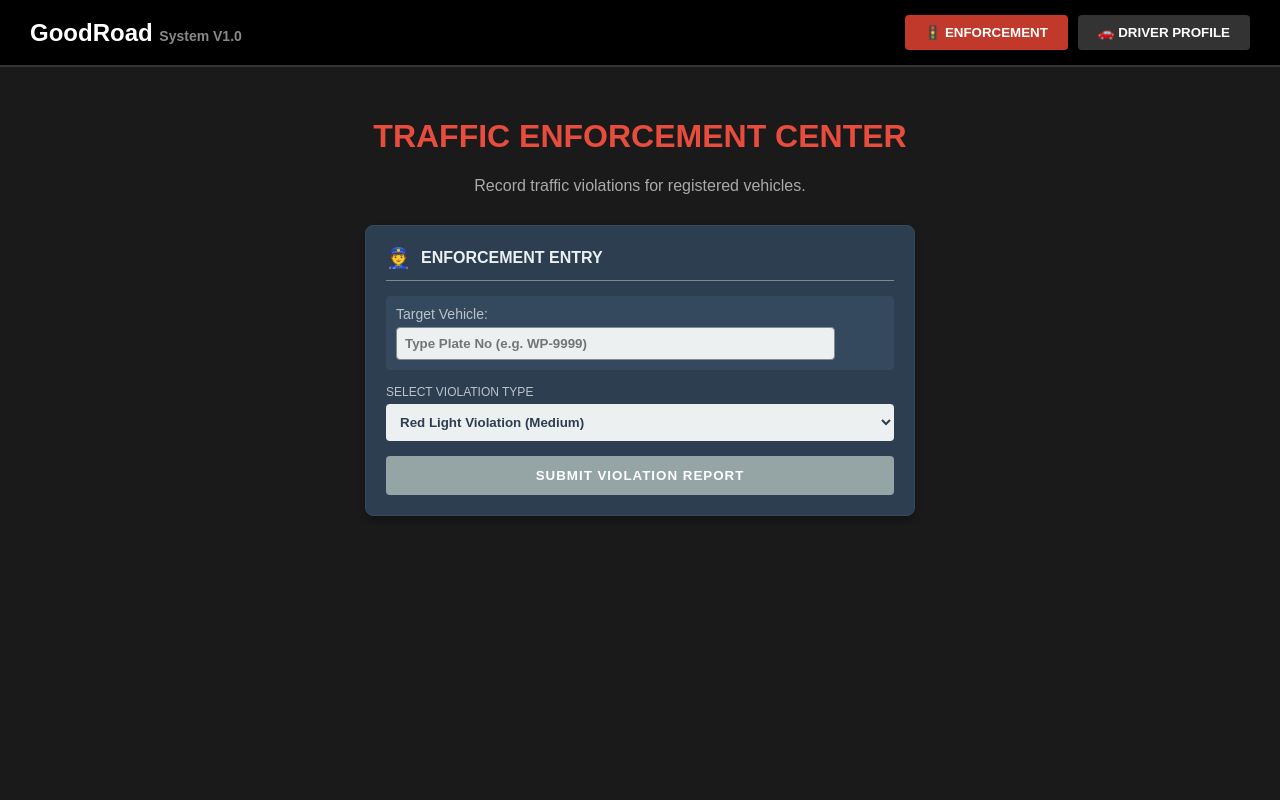
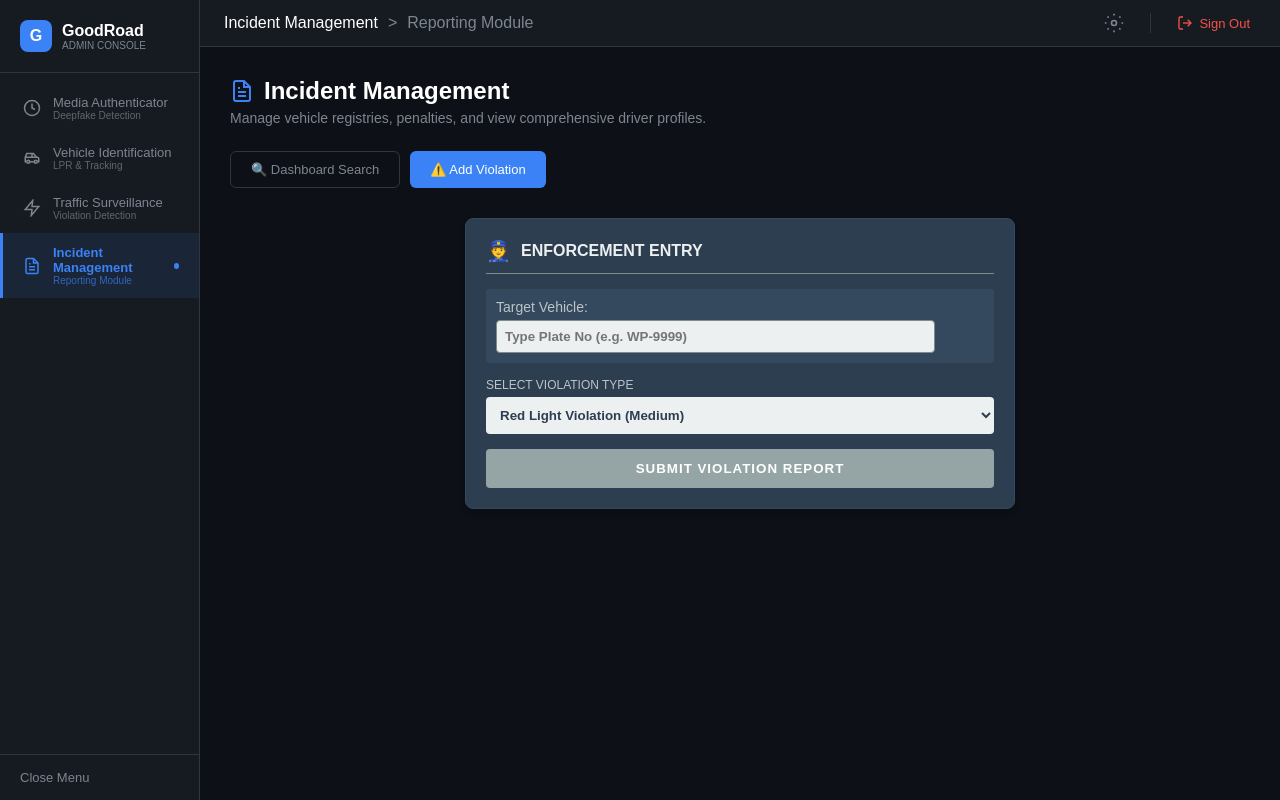
Before and after one commit to GoodRoad-Research-Project/GoodRoad-ReportingModule, a React (Create React App) app in the folder frontend/: page / in a window 1280 px wide. Built offline with nearby package versions, Linux system fonts and the light colour scheme.

Commit message:
Add sidebar navigation and header

```diff
--- a/frontend/src/PenaltyDashboard.jsx
+++ b/frontend/src/PenaltyDashboard.jsx
@@ -7,10 +7,19 @@ import ViolationForm from './ViolationForm';
 const PenaltyDashboard = () => {
     // STATE: Controls which view we are seeing
     const [viewMode, setViewMode] = useState('ENFORCEMENT'); // 'ENFORCEMENT' or 'PROFILE'
+    const [sidebarOpen, setSidebarOpen] = useState(true);
 
     const [searchPlate, setSearchPlate] = useState('');
     const [data, setData] = useState(null);
     const [error, setError] = useState('');
+
+    // Menu items for sidebar - icons matching team's UI
+    const menuItems = [
+        { id: 'media', icon: <svg width="18" height="18" viewBox="0 0 24 24" fill="none" stroke="currentColor" strokeWidth="2"><circle cx="12" cy="12" r="10"/><path d="M12 6v6l4 2"/></svg>, label: 'Media Authenticator', sublabel: 'Deepfake Detection' },
+        { id: 'vehicle', icon: <svg width="18" height="18" viewBox="0 0 24 24" fill="none" stroke="currentColor" strokeWidth="2"><path d="M7 17m-2 0a2 2 0 1 0 4 0a2 2 0 1 0 -4 0"/><path d="M17 17m-2 0a2 2 0 1 0 4 0a2 2 0 1 0 -4 0"/><path d="M5 17h-2v-6l2-5h9l4 5h1a2 2 0 0 1 2 2v4h-2m-4 0h-6m-6 -6h15m-6 0v-5"/></svg>, label: 'Vehicle Identification', sublabel: 'LPR & Tracking' },
+        { id: 'traffic', icon: <svg width="18" height="18" viewBox="0 0 24 24" fill="none" stroke="currentColor" strokeWidth="2"><path d="M13 2L3 14h9l-1 8 10-12h-9l1-8z"/></svg>, label: 'Traffic Surveillance', sublabel: 'Violation Detection' },
+        { id: 'incident', icon: <svg width="18" height="18" viewBox="0 0 24 24" fill="none" stroke="currentColor" strokeWidth="2"><path d="M14 2H6a2 2 0 0 0-2 2v16a2 2 0 0 0 2 2h12a2 2 0 0 0 2-2V8z"/><polyline points="14 2 14 8 20 8"/><line x1="16" y1="13" x2="8" y2="13"/><line x1="16" y1="17" x2="8" y2="17"/><polyline points="10 9 9 9 8 9"/></svg>, label: 'Incident Management', sublabel: 'Reporting Module', active: true },
+    ];
 
     const fetchProfile = async (plate) => {
         if (!plate) return;
@@ -51,46 +60,178 @@ const PenaltyDashboard = () => {
     };
 
     return (
-        <div style={{ fontFamily: 'Arial', background: '#1a1a1a', minHeight: '100vh', color: '#fff' }}>
+        <div style={{ fontFamily: 'Arial', background: '#0d1117', minHeight: '100vh', color: '#fff', display: 'flex' }}>
 
-            {/* 1. TOP NAVIGATION (Role Switcher) */}
-            <div style={{ background: '#000', padding: '15px 30px', display: 'flex', justifyContent: 'space-between', alignItems: 'center', borderBottom: '2px solid #333' }}>
-                <h2 style={{ margin: 0, color: '#fff' }}>GoodRoad <span style={{fontSize: '14px', color: '#888'}}>System V1.0</span></h2>
+            {/* SIDEBAR */}
+            <div style={{
+                width: sidebarOpen ? '200px' : '0px',
+                background: '#161b22',
+                borderRight: '1px solid #30363d',
+                display: 'flex',
+                flexDirection: 'column',
+                transition: 'width 0.3s',
+                overflow: 'hidden'
+            }}>
+                {/* Logo */}
+                <div style={{ padding: '20px', borderBottom: '1px solid #30363d', display: 'flex', alignItems: 'center', gap: '10px' }}>
+                    <div style={{ width: '32px', height: '32px', background: '#3b82f6', borderRadius: '8px', display: 'flex', alignItems: 'center', justifyContent: 'center', fontWeight: 'bold' }}>G</div>
+                    <div>
+                        <div style={{ fontWeight: 'bold', color: '#fff' }}>GoodRoad</div>
+                        <div style={{ fontSize: '10px', color: '#7d8590' }}>ADMIN CONSOLE</div>
+                    </div>
+                </div>
 
-                <div style={{ display: 'flex', gap: '10px' }}>
+                {/* Menu Items */}
+                <div style={{ flex: 1, padding: '10px 0' }}>
+                    {menuItems.map((item) => (
+                        <div
+                            key={item.id}
+                            style={{
+                                padding: '12px 20px',
+                                display: 'flex',
+                                alignItems: 'center',
+                                gap: '12px',
+                                cursor: 'pointer',
+                                background: item.active ? 'rgba(59, 130, 246, 0.1)' : 'transparent',
+                                borderLeft: item.active ? '3px solid #3b82f6' : '3px solid transparent',
+                                color: item.active ? '#3b82f6' : '#7d8590'
+                            }}
+                        >
+                            <span style={{ display: 'flex', alignItems: 'center', justifyContent: 'center' }}>{item.icon}</span>
+                            <div>
+                                <div style={{ fontSize: '13px', fontWeight: item.active ? '600' : '400' }}>{item.label}</div>
+                                <div style={{ fontSize: '10px', opacity: 0.7 }}>{item.sublabel}</div>
+                            </div>
+                            {item.active && <span style={{ marginLeft: 'auto', width: '6px', height: '6px', background: '#3b82f6', borderRadius: '50%' }}></span>}
+                        </div>
+                    ))}
+                </div>
+
+                {/* Close Menu */}
+                <div
+                    onClick={() => setSidebarOpen(false)}
+                    style={{ padding: '15px 20px', borderTop: '1px solid #30363d', cursor: 'pointer', color: '#7d8590', fontSize: '13px' }}
+                >
+                    Close Menu
+                </div>
+            </div>
+
+            {/* MAIN CONTENT AREA */}
+            <div style={{ flex: 1, display: 'flex', flexDirection: 'column' }}>
+
+                {/* TOP HEADER */}
+                <div style={{
+                    background: '#161b22',
+                    padding: '12px 24px',
+                    display: 'flex',
+                    justifyContent: 'space-between',
+                    alignItems: 'center',
+                    borderBottom: '1px solid #30363d'
+                }}>
+                    <div style={{ display: 'flex', alignItems: 'center', gap: '10px' }}>
+                        {!sidebarOpen && (
+                            <button
+                                onClick={() => setSidebarOpen(true)}
+                                style={{ background: 'none', border: 'none', color: '#7d8590', cursor: 'pointer', fontSize: '18px', marginRight: '10px' }}
+                            >
+                                ☰
+                            </button>
+                        )}
+                        <span style={{ color: '#fff', fontWeight: '500' }}>Incident Management</span>
+                        <span style={{ color: '#7d8590' }}>&gt;</span>
+                        <span style={{ color: '#7d8590' }}>Reporting Module</span>
+                    </div>
+
+                    <div style={{ display: 'flex', alignItems: 'center', gap: '20px' }}>
+                        <button style={{ background: 'none', border: 'none', color: '#7d8590', cursor: 'pointer', display: 'flex', alignItems: 'center' }}>
+                            <svg width="20" height="20" viewBox="0 0 24 24" fill="none" stroke="currentColor" strokeWidth="2">
+                                <circle cx="12" cy="12" r="3"/>
+                                <path d="M12 1v2M12 21v2M4.22 4.22l1.42 1.42M18.36 18.36l1.42 1.42M1 12h2M21 12h2M4.22 19.78l1.42-1.42M18.36 5.64l1.42-1.42"/>
+                            </svg>
+                        </button>
+                        {/* Divider */}
+                        <div style={{ width: '1px', height: '20px', background: '#30363d' }}></div>
+                        <button style={{
+                            background: 'none',
+                            border: 'none',
+                            color: '#f85149',
+                            cursor: 'pointer',
+                            display: 'flex',
+                            alignItems: 'center',
+                            gap: '6px',
+                            fontSize: '13px'
+                        }}>
+                            <svg width="16" height="16" viewBox="0 0 24 24" fill="none" stroke="currentColor" strokeWidth="2">
+                                <path d="M9 21H5a2 2 0 0 1-2-2V5a2 2 0 0 1 2-2h4"/>
+                                <polyline points="16 17 21 12 16 7"/>
+                                <line x1="21" y1="12" x2="9" y2="12"/>
+                            </svg>
+                            Sign Out
+                        </button>
+                    </div>
+                </div>
+
+                {/* PAGE CONTENT */}
+                <div style={{ flex: 1, padding: '30px', overflowY: 'auto' }}>
+
+                    {/* Page Title */}
+                    <div style={{ marginBottom: '25px' }}>
+                        <h1 style={{ margin: 0, fontSize: '24px', color: '#fff', display: 'flex', alignItems: 'center', gap: '10px' }}>
+                            <svg width="24" height="24" viewBox="0 0 24 24" fill="none" stroke="#3b82f6" strokeWidth="2">
+                                <path d="M14 2H6a2 2 0 0 0-2 2v16a2 2 0 0 0 2 2h12a2 2 0 0 0 2-2V8z"/>
+                                <polyline points="14 2 14 8 20 8"/>
+                                <line x1="16" y1="13" x2="8" y2="13"/>
+                                <line x1="16" y1="17" x2="8" y2="17"/>
+                                <polyline points="10 9 9 9 8 9"/>
+                            </svg>
+                            Incident Management
+                        </h1>
+                        <p style={{ margin: '5px 0 0 0', color: '#7d8590', fontSize: '14px' }}>
+                            Manage vehicle registries, penalties, and view comprehensive driver profiles.
+                        </p>
+                    </div>
+
+                    {/* Tab Navigation */}
+                    <div style={{ display: 'flex', gap: '10px', marginBottom: '30px' }}>
+                        <button
+                            onClick={() => setViewMode('PROFILE')}
+                            style={{
+                                padding: '10px 20px',
+                                background: viewMode === 'PROFILE' ? 'transparent' : 'transparent',
+                                color: viewMode === 'PROFILE' ? '#fff' : '#7d8590',
+                                border: '1px solid #30363d',
+                                borderRadius: '6px',
+                                cursor: 'pointer',
+                                display: 'flex',
+                                alignItems: 'center',
+                                gap: '8px',
+                                fontSize: '13px'
+                            }}
+                        >
+                            🔍 Dashboard Search
+                        </button>
                         <button
                             onClick={() => setViewMode('ENFORCEMENT')}
                             style={{
                                 padding: '10px 20px',
-                            background: viewMode === 'ENFORCEMENT' ? '#c0392b' : '#333',
-                            color: 'white', border: 'none', borderRadius: '4px', cursor: 'pointer', fontWeight: 'bold'
+                                background: viewMode === 'ENFORCEMENT' ? '#3b82f6' : 'transparent',
+                                color: '#fff',
+                                border: viewMode === 'ENFORCEMENT' ? 'none' : '1px solid #30363d',
+                                borderRadius: '6px',
+                                cursor: 'pointer',
+                                display: 'flex',
+                                alignItems: 'center',
+                                gap: '8px',
+                                fontSize: '13px'
                             }}
                         >
-                        🚦 ENFORCEMENT
-                    </button>
-                    <button
-                        onClick={() => setViewMode('PROFILE')}
-                        style={{
-                            padding: '10px 20px',
-                            background: viewMode === 'PROFILE' ? '#2980b9' : '#333',
-                            color: 'white', border: 'none', borderRadius: '4px', cursor: 'pointer', fontWeight: 'bold'
-                        }}
-                    >
-                        🚗 DRIVER PROFILE
+                            ⚠️ Add Violation
                         </button>
                     </div>
-            </div>
-
-            <div style={{ padding: '30px' }}>
 
                     {/* --- VIEW 1: ENFORCEMENT --- */}
                     {viewMode === 'ENFORCEMENT' && (
                         <div style={{ animation: 'fadeIn 0.5s' }}>
-                        <div style={{ textAlign: 'center', marginBottom: '30px' }}>
-                            <h1 style={{color: '#e74c3c'}}>TRAFFIC ENFORCEMENT CENTER</h1>
-                            <p style={{color: '#aaa'}}>Record traffic violations for registered vehicles.</p>
-                        </div>
-
                             <div style={{ display: 'flex', justifyContent: 'center', gap: '40px', flexWrap: 'wrap' }}>
                                 {/* Violation Entry Form */}
                                 <div style={{ flex: '1', maxWidth: '550px' }}>
@@ -103,28 +244,32 @@ const PenaltyDashboard = () => {
                     {/* --- VIEW 2: DRIVER PROFILE --- */}
                     {viewMode === 'PROFILE' && (
                         <div style={{ animation: 'fadeIn 0.5s' }}>
-                         <div style={{ textAlign: 'center', marginBottom: '30px' }}>
-                            <h1 style={{color: '#3498db'}}>DRIVER PROFILE</h1>
-                            <p style={{color: '#aaa'}}>Analyze your penalty points, violation history and risk status.</p>
-                        </div>
-
                             {/* Search Bar */}
                             <div style={{ textAlign: 'center', marginBottom: '40px' }}>
                                 <input
-                                style={{ padding: '15px', width: '350px', fontSize: '16px', borderRadius: '30px', border: 'none', outline: 'none' }}
+                                    style={{
+                                        padding: '15px',
+                                        width: '350px',
+                                        fontSize: '16px',
+                                        borderRadius: '8px',
+                                        border: '1px solid #30363d',
+                                        background: '#0d1117',
+                                        color: '#fff',
+                                        outline: 'none'
+                                    }}
                                     placeholder="Enter Your Plate Number (e.g. WP-1111)"
                                     value={searchPlate}
                                     onChange={(e) => setSearchPlate(e.target.value)}
                                 />
                                 <button
                                     onClick={() => fetchProfile(searchPlate)}
-                                style={{ padding: '15px 30px', marginLeft: '10px', background: '#2980b9', color: 'white', border: 'none', borderRadius: '30px', cursor: 'pointer', fontSize: '16px', fontWeight: 'bold' }}
+                                    style={{ padding: '15px 30px', marginLeft: '10px', background: '#3b82f6', color: 'white', border: 'none', borderRadius: '8px', cursor: 'pointer', fontSize: '16px', fontWeight: 'bold' }}
                                 >
                                     CHECK STATUS
                                 </button>
                             </div>
 
-                        {error && <div style={{ textAlign: 'center', color: '#ff4444' }}><h3>⚠️ {error}</h3></div>}
+                            {error && <div style={{ textAlign: 'center', color: '#f85149' }}><h3>⚠️ {error}</h3></div>}
 
                         {/* Data Display */}
                         {data && (
@@ -304,6 +449,7 @@ const PenaltyDashboard = () => {
 
                 </div>
             </div>
+        </div>
     );
 };
 
```
Lines whose indentation alone changed are shown as unchanged.
